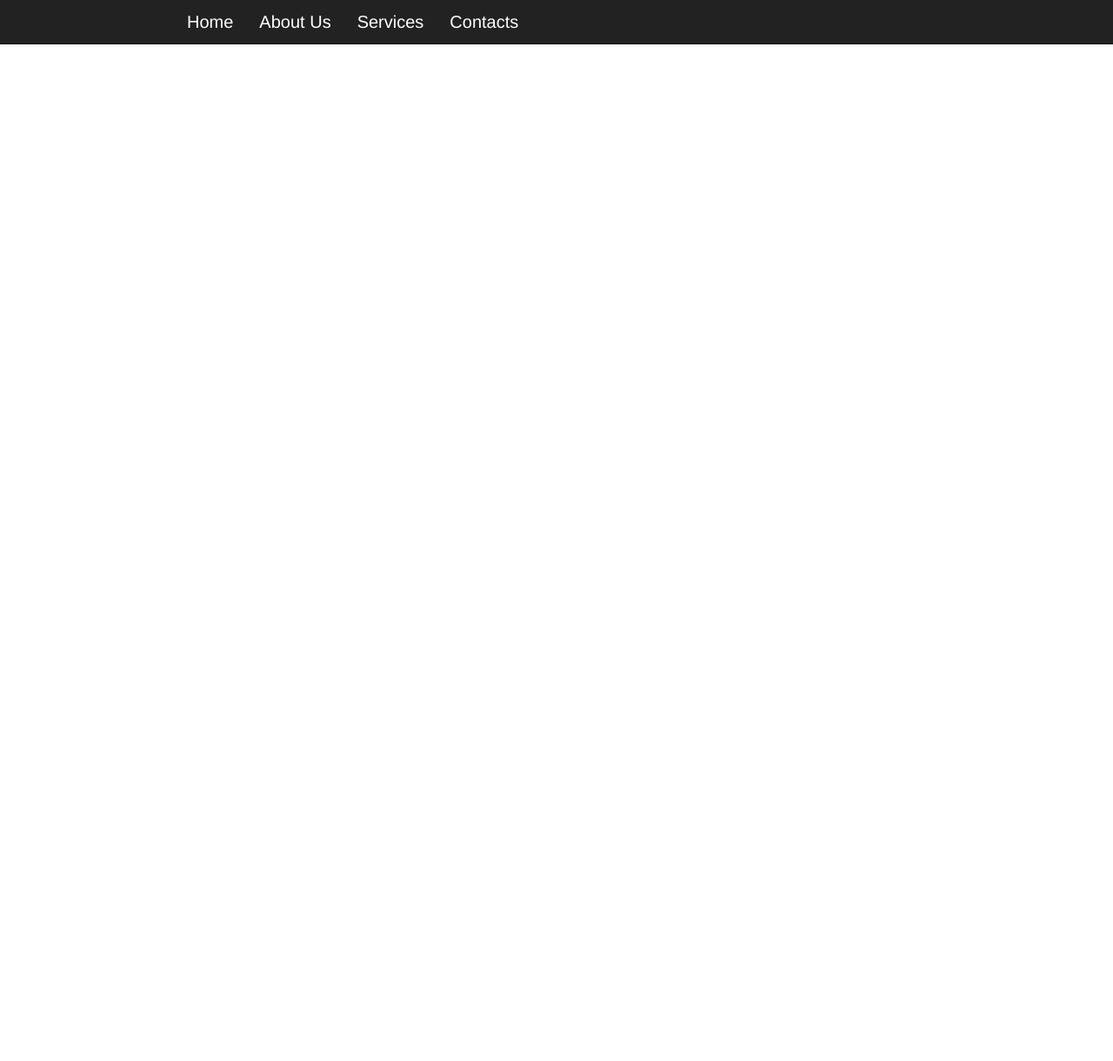
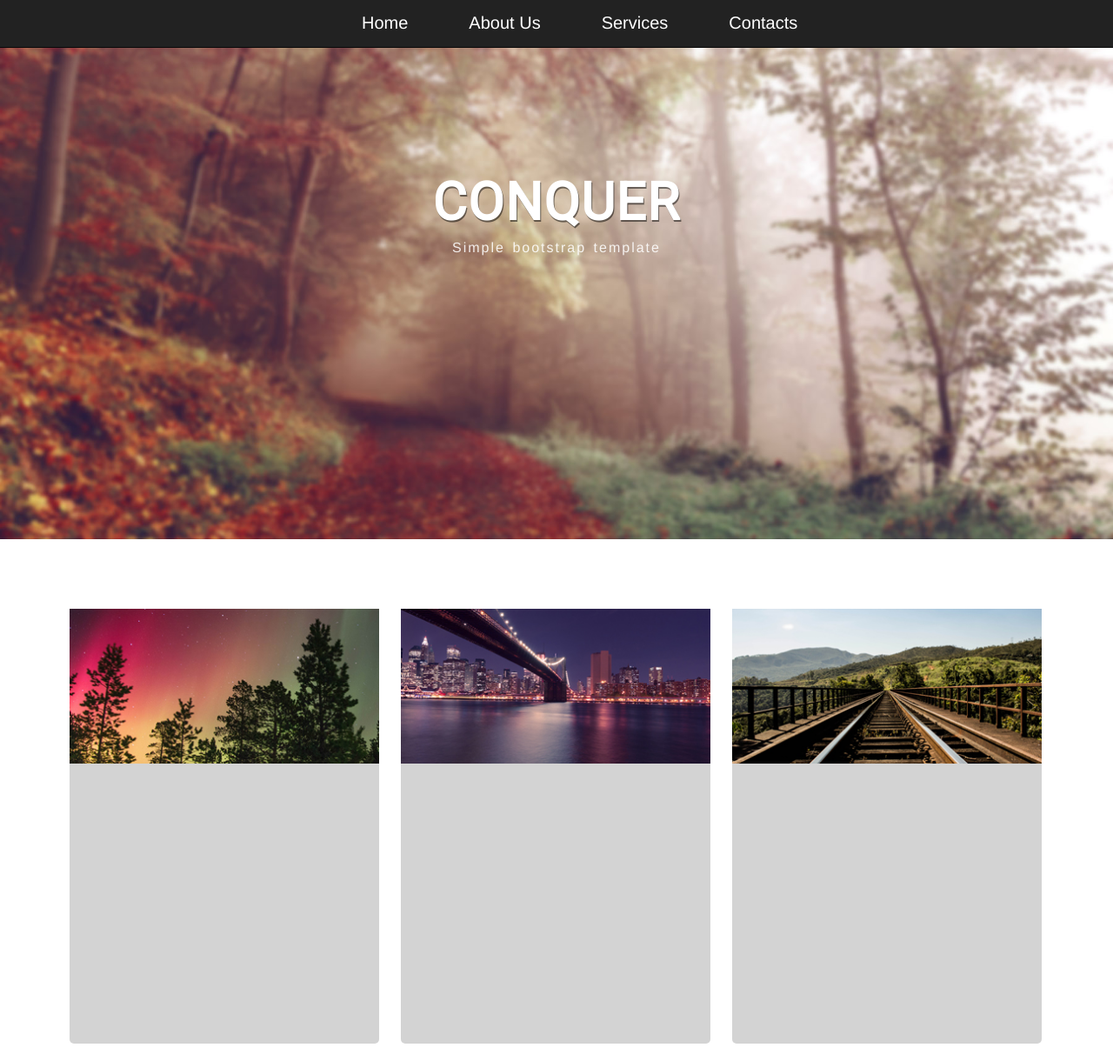
Before and after one commit to satyam22/html-css-demos, a website: page public/conquer.html in a window 1280 px wide. Shown: the whole page at 87% size. Before the commit the page ends 800 px from the top, so only its background shows below. Drawn offline with nearby package versions, Linux system fonts and the light colour scheme; files that its build step writes are made by us from their sources.

Commit message:
conquer in progress

```diff
--- a/public/conquer.html
+++ b/public/conquer.html
@@ -19,17 +19,50 @@
     <body>
         <div class="navbar navbar-inverse navbar-fixed-top">
             <div class="navbar-header">
-            <button class="navbar-toggle">
+                <button class="navbar-toggle" data-toggle="collapse" data-target="#mynavbar">
                     <span class="icon-bar"></span>
                     <span class="icon-bar"></span>
                     <span class="icon-bar"></span>
                 </button>
-            <ul class="nav navbar-nav">
-                <li><a href="#homepage">Home</a></li>
-                <li><a href="#aboutus">About Us</a></li>
-                <li><a href="#services">Services</a></li>
-                <li><a href="#contact">Contacts</a></li>
+            </div>
+            <div class="collapse navbar-collapse" id="mynavbar">
+                <ul class="nav navbar-nav navbar ">
+                    <li>
+                        <a href="#homepage">Home</a>
+                    </li>
+                    <li>
+                        <a href="#aboutus">About Us</a>
+                    </li>
+                    <li>
+                        <a href="#services">Services</a>
+                    </li>
+                    <li>
+                        <a href="#contact">Contacts</a>
+                    </li>
                 </ul>
+            </div>
+        </div>
+        <div class="bg1-image img-responsive">
+            <h2>Conquer</h2>
+            <h4>Simple bootstrap template</h4>
+        </div>
+        <div class=" about-section row">
+            <div class="col-md-4 col-sm-12">
+                <div class="about-image">
+                    <img src="images/conquer/1-1.jpg" class="">
+                </div>
+
+            </div>
+            <div class="col-md-4 col-sm-12">
+                <div class="about-image">
+                    <img src="images/conquer/1-2.jpg" class="">
+                </div>
+            </div>
+            <div class="col-md-4 col-sm-12">
+                <div class="about-image">
+                    <img src="images/conquer/1-3.jpg" class="">
+                </div>
+
             </div>
         </div>
         <script src="js/conquer.js"></script>
--- a/src/styles/conquer.scss
+++ b/src/styles/conquer.scss
@@ -1,7 +1,74 @@
-.navbar-nav li:first-child{
-margin-left:200px;
+@import url('https://fonts.googleapis.com/css?family=Roboto');
+
+*{
+    box-sizing:border-box;
+}
+.navbar{
+    height:55px;
+}
+.navbar-nav li{
+ margin-right:40px;
 }
 .navbar-nav li a{
 color:white !important;
 font-size:20px;
 }
+.navbar-nav li a:hover{
+     color:rgba(255, 255, 255, 0.579) !important;
+}
+
+.bg1-image{
+    width:100%;
+    height:600px;
+    background:url("/images/conquer/bg-1.jpg");
+    background-size:cover;
+    background-position: center;
+    text-align:center;
+
+    h2{
+        color:white;
+        font-family:"Roboto";
+        text-transform:uppercase;
+        font-size:60px;
+        font-weight:bold;
+        text-shadow:1px 2px  rgba(0,0,0,0.5);
+        padding-top:180px;
+        letter-spacing: 1.5px;
+    }
+    h4{
+        color:rgba(255, 255, 255, 0.867);
+        letter-spacing: 2px;
+        font-size:16px;
+        word-spacing: 2px;
+    }
+}
+.about-section{
+    width:100%;
+    margin:0;
+    //background: lightseagreen;
+    height:600px;
+    padding:80px;
+    .col-md-4{
+        width:31.8%;
+        height:500px;
+        margin-right:25px;
+        padding:0;
+        background:lightgray;
+        margin-bottom:20px;
+        border-radius:5px;
+        .about-image img{
+            width:100%;
+            height: 35%;
+            margin:0;
+            padding:0;
+        }
+    }
+    .col-md-4:last-child{
+        margin-right: 0;
+    }
+}
+@media screen and (min-width:766px){
+.navbar-nav{
+    margin-left:400px;
+}
+}
```
Lines whose indentation alone changed are shown as unchanged.
